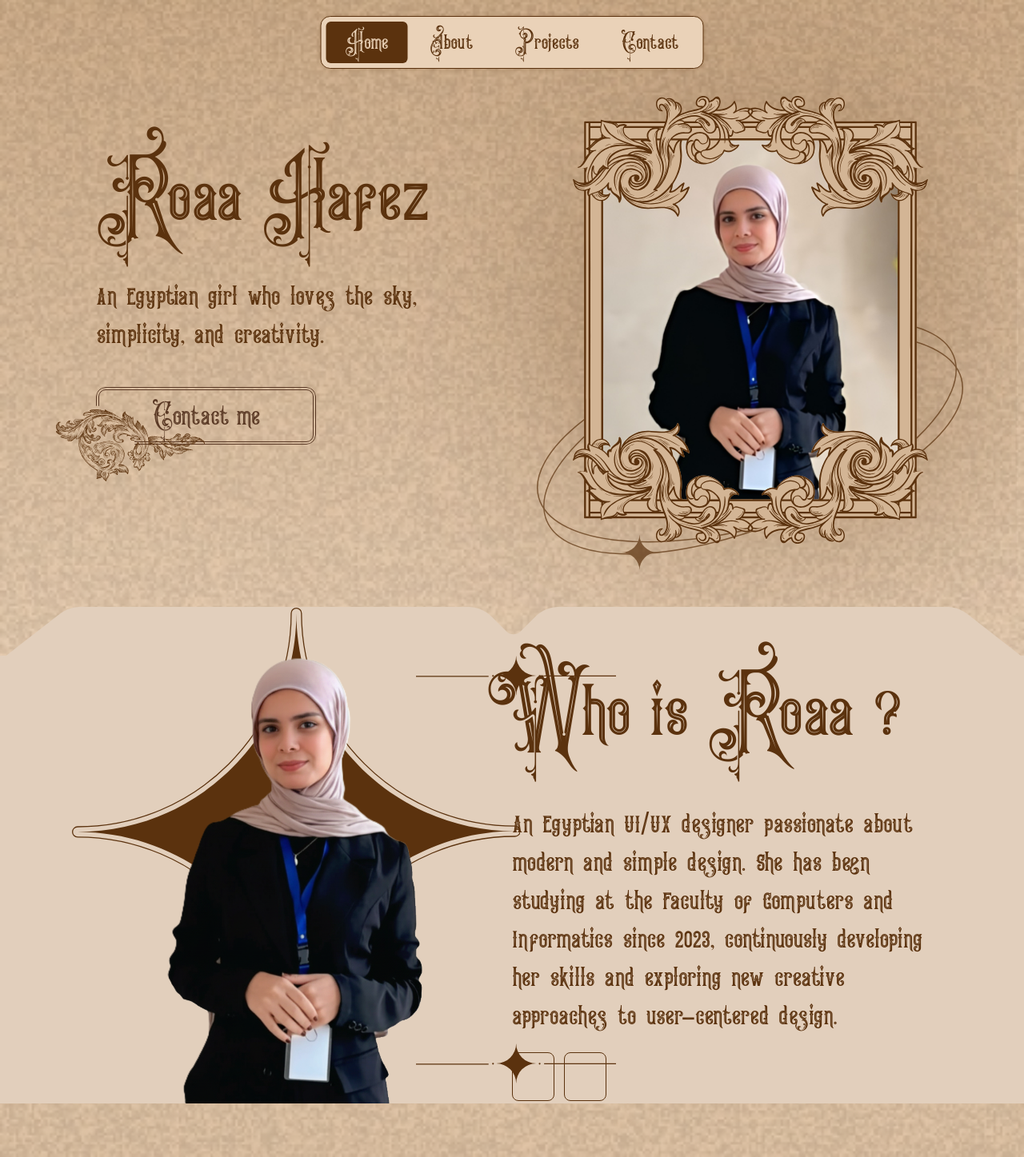
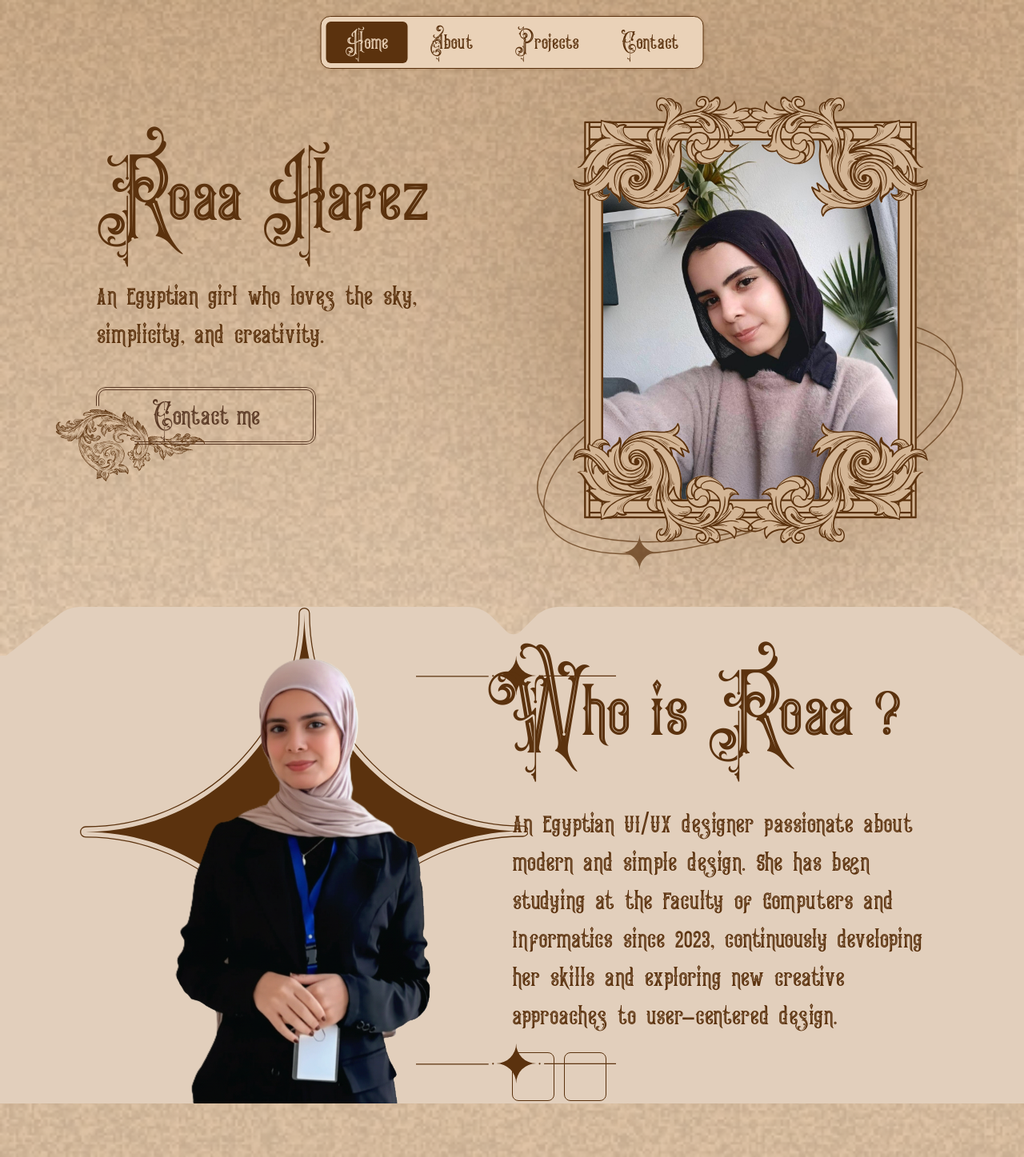
Before and after one commit to yahiaelbanna/roaa-hafez-portfolio, a Next.js app: page / in a window 1280 px wide. Shown: the top 1447 px of the page at 80% size. Built offline with nearby package versions, Linux system fonts and the light colour scheme; some icons are missing.

Commit message:
about section responded

```diff
--- a/src/app/components/home/about.tsx
+++ b/src/app/components/home/about.tsx
@@ -5,17 +5,17 @@ export default function About() {
     return (
         <>
             <div className="relative bg-(--main-white) w-full z-10 about-section top-5">
-                <div className="grid grid-cols-1 md:grid-cols-2 divided px-5 md:px-30 items-center">
-                    <div>
+                <div className="grid grid-cols-1 md:grid-cols-2 divided px-5 md:px-30 items-center pt-24 md:pt-0 gap-20 md:gap-0">
+                    <div className="order-2 md:order-1">
                         <div className="about-image relative w-fit">
-                            <Image src={'/photo/roaa.png'} width={500} height={500} alt="Roaa Hafez" className="object-contain h-[70vh]"/>
+                            <Image src={'/photo/roaa.png'} width={700} height={700} alt="Roaa Hafez" className="object-contain h-[70vh]"/>
                         </div>
                     </div>
-                    <div>
-                        <h2 className="text-9xl mb-14 -translate-x-8">Who is Roaa ?</h2>
+                    <div className="order-1s md:order-2 text-center md:text-start">
+                        <h2 className="text-8xl md:text-9xl mb-14 -translate-x-8">Who is Roaa ?</h2>
                         {/* <p className="text-5xl font-[king] mb-5">An Egyptian Ui Ux Designer passiont in the modern and smiple designs. stuides at faculty of computers and informatics since 2023.</p> */}
                         <p className="text-5xl font-[king] mb-5">An Egyptian UI/UX designer passionate about modern and simple design. She has been studying at the Faculty of Computers and Informatics since 2023, continuously developing her skills and exploring new creative approaches to user-centered design.</p>
-                        <ul className="flex gap-3">
+                        <ul className="flex gap-3 justify-center md:justify-start">
                             <li>
                                 <a href="#" className="rounded-lg p-2 border border-(--main-text) w-fit block">
                                     <HugeiconsIcon icon={Linkedin02Icon} size={35}/>
--- a/src/app/components/home/hero.tsx
+++ b/src/app/components/home/hero.tsx
@@ -18,7 +18,7 @@ export default function Hero() {
                     <div className="order-1 md:order-2 flex md:justify-end items-center justify-center">
                         <div className="hero-image-container">
                             <div className="hero-image">
-                                <Image src={'/photo/roaa.jpeg'} width={500} height={500} alt="Roaa Hafez" className="object-cover h-full"/>
+                                <Image src={'/photo/roaaHafez.jpg'} width={500} height={500} alt="Roaa Hafez" className="object-cover h-full"/>
                             </div>
                         </div>
                     </div>
```
Also changed, not shown: public/photo/RoaaHafez.jpg (added).
